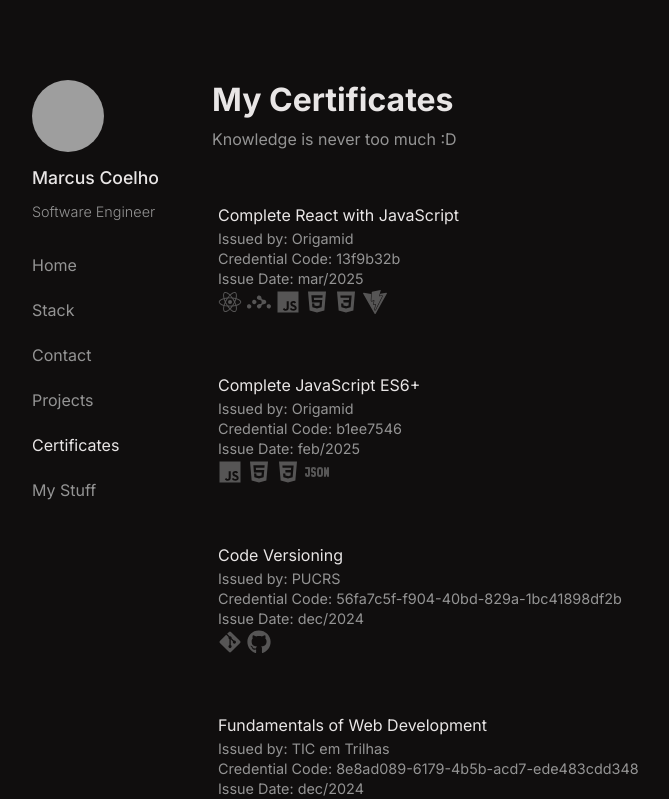
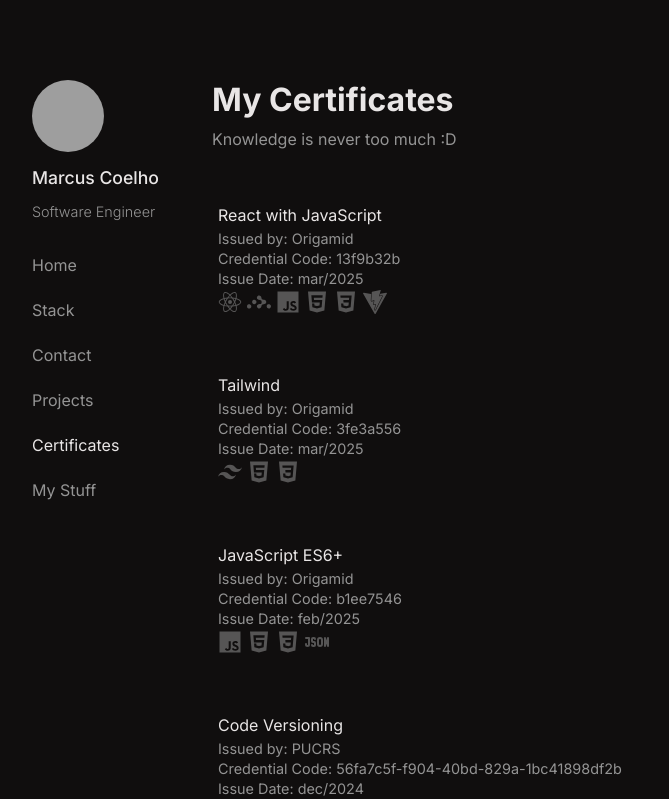
Before and after one commit to coelhomarcus/portfolio, a React (Vite) app: page /certificates in a window 1280 px wide. Shown: the top 799 px of the page, without its empty margins (138-807 px from the left). Built offline with nearby package versions, Linux system fonts and the light colour scheme; grey boxes are pictures that could not be loaded.

Commit message:
feat: new  certifacte

```diff
--- a/src/Certificates/Certificates.jsx
+++ b/src/Certificates/Certificates.jsx
@@ -5,8 +5,9 @@
 
 import { IoLogoJavascript, IoLogoHtml5, IoLogoCss3, IoLogoReact, IoLogoNodejs } from "react-icons/io5";
 import { FaSwift, FaGithub, FaUnity, FaGitAlt } from "react-icons/fa6";
-import { SiXcode, SiBlender, SiNodered, SiVite, SiReactrouter } from "react-icons/si";
+import { SiXcode, SiBlender, SiNodered, SiVite, SiReactrouter, SiTailwindcss } from "react-icons/si";
 import { TbBrandCSharp, TbJson } from "react-icons/tb";
+
 
 const Certificates = () => {
    return (
@@ -18,7 +19,7 @@
                cert="13f9b32b"
                date="mar/2025"
                href="https://www.origamid.com/certificate/13f9b32b"
-               h1="Complete React with JavaScript"
+               h1="React with JavaScript"
                p="Origamid">
                <IoLogoReact title="React" />
                <SiReactrouter title="React Router" />
@@ -28,10 +29,20 @@
                <SiVite title="Vite" />
             </NavButton>
             <NavButton
+               cert="3fe3a556 "
+               date="mar/2025"
+               href="https://www.origamid.com/certificate/3fe3a556"
+               h1="Tailwind"
+               p="Origamid">
+               <SiTailwindcss title="Tailwind" />
+               <IoLogoHtml5 title="HTML" />
+               <IoLogoCss3 title="CSS" />
+            </NavButton>
+            <NavButton
                cert="b1ee7546"
                date="feb/2025"
                href="https://www.origamid.com/certificate/b1ee7546"
-               h1="Complete JavaScript ES6+"
+               h1="JavaScript ES6+"
                p="Origamid">
                <IoLogoJavascript title="JavaScript" />
                <IoLogoHtml5 title="HTML" />
--- a/src/Stack/DevStack/DevStack.jsx
+++ b/src/Stack/DevStack/DevStack.jsx
@@ -5,11 +5,12 @@
 import Button from '../../Components/Button/Button';
 import Text from '../../Components/Text/Text';
 
-import { IoLogoJavascript, IoLogoHtml5, IoLogoCss3, IoLogoPython, IoLogoReact, IoLogoNodejs } from "react-icons/io5";
+import { IoLogoHtml5, IoLogoCss3, IoLogoPython, IoLogoReact, IoLogoNodejs } from "react-icons/io5";
 import { FaJava, FaSwift, FaFigma, FaBrave, FaGithub, FaUnity } from "react-icons/fa6";
 import { VscVscode } from "react-icons/vsc";
-import { SiInsomnia, SiTodoist, SiMysql, SiMongodb, SiXcode, SiBlender, SiVite, SiReactrouter, SiTypescript, SiGodotengine, SiTailwindcss } from "react-icons/si";
+import { SiInsomnia, SiTodoist, SiMysql, SiMongodb, SiXcode, SiBlender, SiVite, SiReactrouter, SiGodotengine, SiTailwindcss } from "react-icons/si";
 import { TbBrandCSharp } from "react-icons/tb";
+import { BiLogoTypescript, BiLogoJavascript } from "react-icons/bi";
 
 const DevStack = () => {
    return (
@@ -20,8 +21,8 @@
          <div className='flexColumn'>
             <Text h2="Programming & Typesetting Languages" />
             <div className='flexRow'>
-               <Button onlyIcon title="JavaScript"><IoLogoJavascript /></Button>
-               <Button onlyIcon title="TypeScript"><SiTypescript /></Button>
+               <Button onlyIcon title="JavaScript"><BiLogoJavascript /></Button>
+               <Button onlyIcon title="TypeScript"><BiLogoTypescript /></Button>
                <Button onlyIcon title="HTML"><IoLogoHtml5 /></Button>
                <Button onlyIcon title="CSS"><IoLogoCss3 /></Button>
                <Button onlyIcon title="Python"><IoLogoPython /></Button>
```
